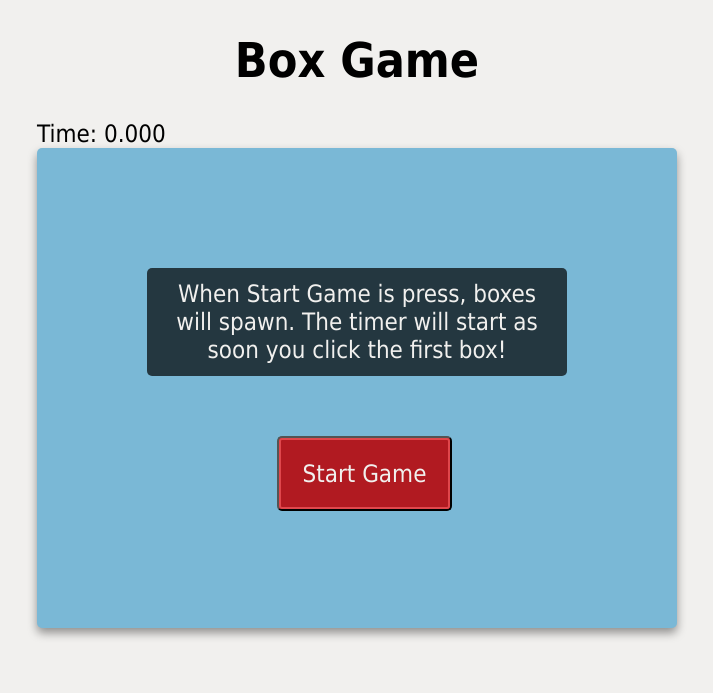
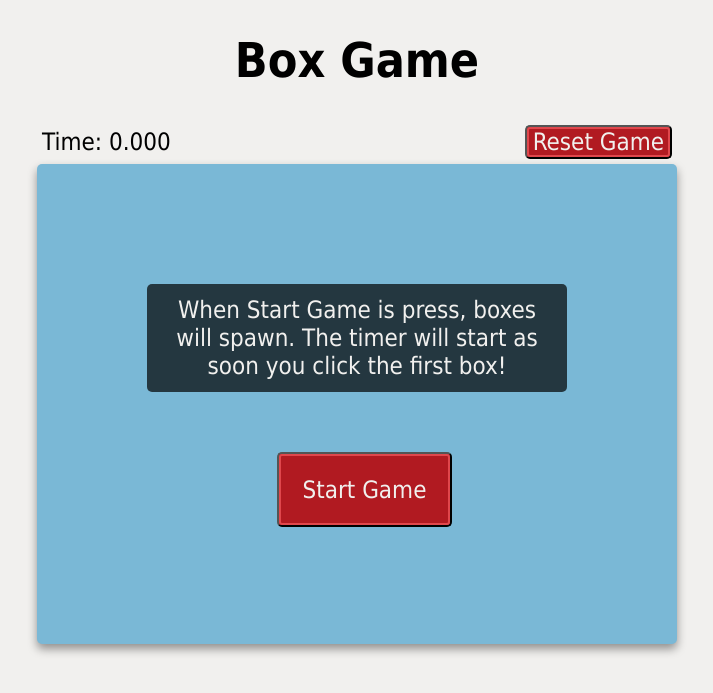
Before and after one commit to samuelgolovin/Box-Game, a PHP site: page / in a window 1280 px wide. Shown: the top 693 px of the page, without its empty margins (283-996 px from the left). Run offline with PHP 8.4, Linux system fonts and the light colour scheme.

Commit message:
reset button, colors changed to variables

```diff
--- a/css/game.css
+++ b/css/game.css
@@ -16,7 +16,7 @@ h1 {
 }
 
 body {
-    background: rgb(241,240,238);
+    background: var(--lightGray);
     font-size: 18pt;
     font-family: Tahoma, Verdana, sans-serif;
 }
@@ -39,7 +39,7 @@ body {
     width: var(--canvasWidth);
     height: var(--canvasHeight);
     box-shadow: rgba(0, 0, 0, 0.4) 0px 5px 10px;
-    background-color: rgb(122,184,214);
+    background-color: var(--blue);
 }
 
 #game-area-canvas:hover {
@@ -48,20 +48,38 @@ body {
 
 .box {
     position: absolute;
-    outline: 2px solid rgb(224,71,76);
+    outline: 2px solid var(--lightRed);
     outline-offset: -4px;
-    background-color: rgb(177,26,33);
+    background-color: var(--darkRed);
     border-radius: 5px;
     box-shadow: rgba(0, 0, 0, 0.5) 0px 3px 10px;
 }
 
+.top-container {
+    display: flex;
+    justify-content: space-between;
+    align-items: center;
+
+}
+
 .timer-text {
-    margin-left: 0.25em;
-    margin-right: 0.25em;
-    top: 0;
-    right: 0;
-    color: rgb(241,240,238);
-    position: absolute;
+    margin: 5px;
+}
+
+.reset-game {
+    font-size: 18pt;
+    font-family: Tahoma, Verdana, sans-serif;
+    margin: 5px;
+    text-align: center;
+    color: var(--lightGray);
+    outline: 2px solid var(--lightRed);
+    outline-offset: -4px;
+    background-color: var(--darkRed);
+    border-radius: 5px;
+}
+
+.reset-game:hover {
+    box-shadow: rgba(0, 0, 0, 0.5) 0px 0px 5px;
 }
 
 .new-game-button {
@@ -70,15 +88,14 @@ body {
     position: absolute;
     text-align: center;
     color: var(--lightGray);
-    outline: 2px solid rgb(224,71,76);
+    outline: 2px solid var(--lightRed);
     outline-offset: -4px;
-    background-color: rgb(177,26,33);
+    background-color: var(--darkRed);
     border-radius: 5px;
-    transform: scale(1);
 }
 
 .new-game-button:hover {
-    transform: scale(1.05);
+    box-shadow: rgba(0, 0, 0, 0.4) 0px 5px 15px;
 }
 
 .instructions {
--- a/index.html
+++ b/index.html
@@ -12,7 +12,10 @@
 
         <div class="game-container">
             <div class="game-area">
-                <div id="timer-text">Time: 0.000</div>
+                <div class="top-container">
+                    <div id="timer-text" class="timer-text">Time: 0.000</div>
+                    <button class="reset-game" id="reset-game">Reset Game</button>
+                </div>
                 <div id="game-area-canvas">
                 </div>
             </div>
--- a/js/game.js
+++ b/js/game.js
@@ -10,8 +10,9 @@ window.onload = function() {
     var newGameButtonWidth = 175;
     var newGameButtonHeight = 75;
     var boxSize = 75;
-    var boxCount = 20;
-    var newGame = true;
+    var totalBoxCount = 3;
+    var boxesLeft = totalBoxCount;
+    var gameStarted = false;
 
     var [milliseconds,seconds] = [0,0];
     var timerRef = document.getElementById("timer-text");
@@ -45,6 +46,7 @@ window.onload = function() {
     }
 
     function startNewGame() {
+     gameStarted = true;
         timerRef.innerHTML = "Time: 0.000";
 
         gameCanvas.innerHTML = "";
@@ -55,7 +57,7 @@ window.onload = function() {
         // gameCanvas.appendChild(timerText);
         // timerText.innerHTML = "Time: 0.000 s";
 
-        for(var i = 0; i < boxCount; i++) {
+        for(var i = 0; i < totalBoxCount; i++) {
             let box = document.createElement("div");
             box.className = "box";
 
@@ -71,25 +73,17 @@ window.onload = function() {
     }
 
     function boxClicked() {
-
-        if(newGame == true) {
-            originalNumOfBoxes = boxCount;
-
-            newGame = false;
-
-            startTimer();
-        }
+        startTimer();
 
         this.parentNode.removeChild(this);
-        boxCount--;
+        boxesLeft--;
 
-        if (boxCount <= 0) {
+        if (boxesLeft <= 0) {
             stopTimer();
 
+            boxesLeft = totalBoxCount;
+            gameStarted = false;
             newGameMenu();
-
-            boxCount = originalNumOfBoxes;
-            newGame = true;
         }
     }
 
@@ -118,6 +112,14 @@ window.onload = function() {
         timerRef.innerHTML = "Time: " + s + "." + ms;
     }
 
+    document.getElementById("reset-game").addEventListener("click", function() {
+        stopTimer();
+        timerRef.innerHTML = "Time: 0.000";
+        boxesLeft = totalBoxCount;
+        newGameMenu();
+
+    });
+
     newGameMenu();
 
 };
```
